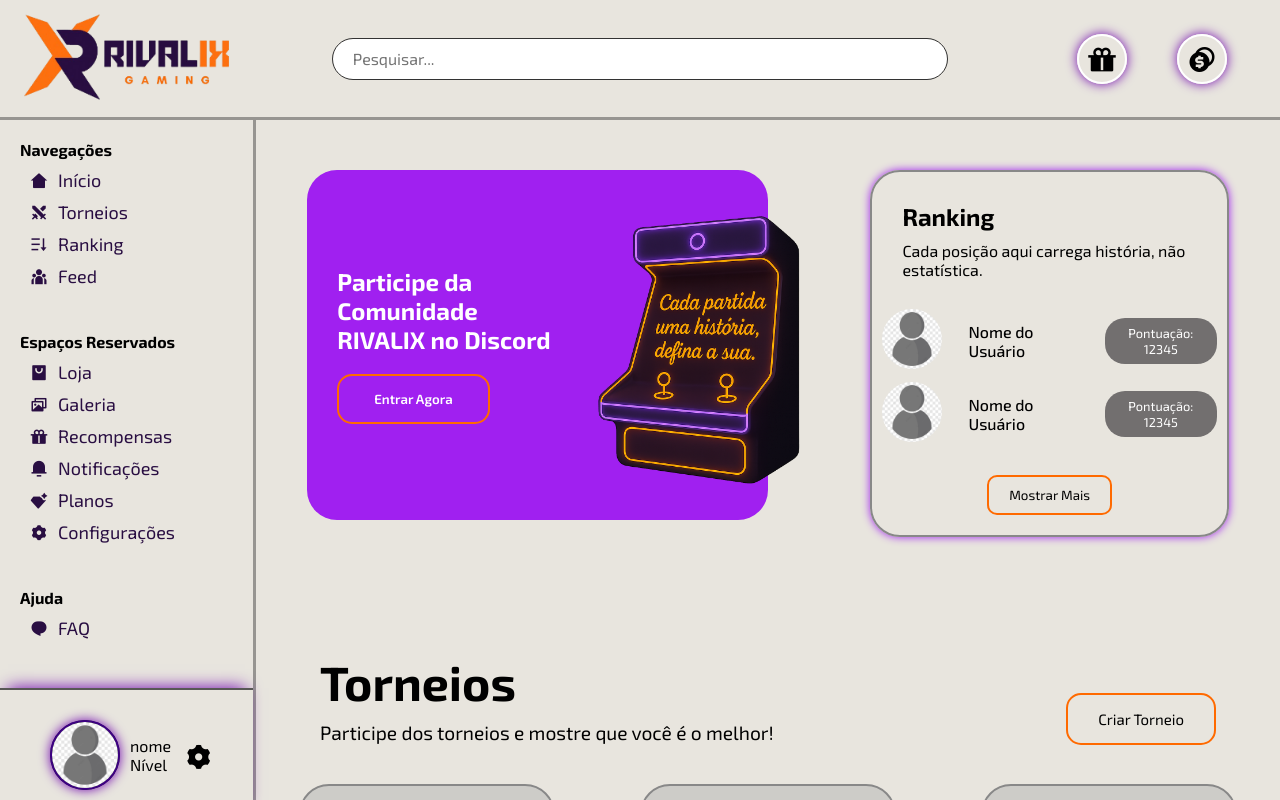
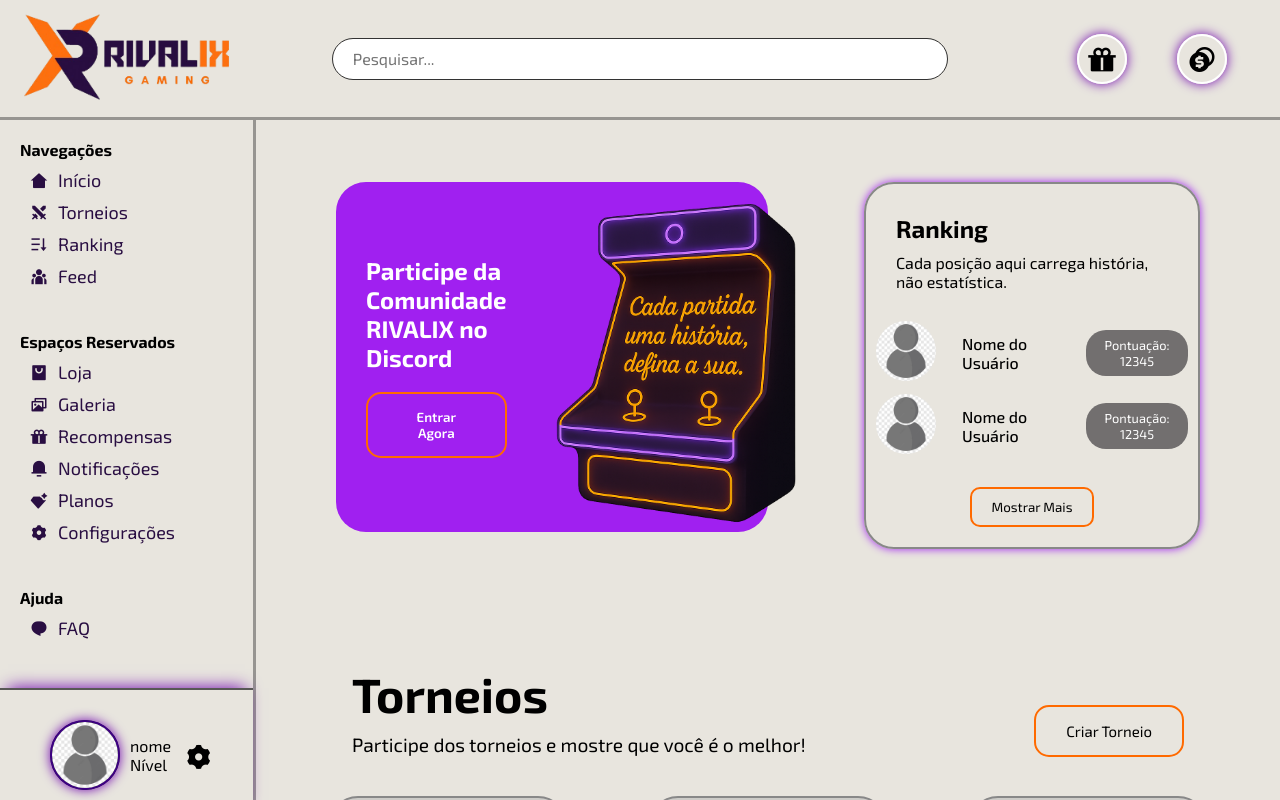
Before and after one commit to RivalixGaming/PlataformaRivalix, a React (Vite) app: page /home in a window 1280 px wide. Shown: the top 800 px of the page. Built offline with nearby package versions, Linux system fonts and the light colour scheme; grey boxes are pictures that could not be loaded.

Commit message:
Reajuste no corpo da página

```diff
--- a/src/pages/HomePage/HomePage.css
+++ b/src/pages/HomePage/HomePage.css
@@ -1,23 +1,3 @@
-body {
-  width: 100%;
-  min-height: 100%;
-}
-
-header {
-  z-index: 2;
-  left: 0;
-  top: 0;
-  position: fixed;
-  width: 100%;
-}
-
-main {
-
-  background-color: var(--bg-color);
-  margin-top: 140px;
-  margin-left: 20%;
-  width: 80%;
-}
 
 .section_um_home {
   display: flex;
@@ -61,9 +41,10 @@ main {
 
 .imagem_fliperama_home {
   z-index: 1;
-  position: absolute;
-  width: 23%;
-  right: 33%;
+  position: relative;
+  width: 90%;
+  height: 100%;
+  margin-left: 2%;
 }
 
 .container_ranking_home {
--- a/src/pages/HomePage/HomePage.jsx
+++ b/src/pages/HomePage/HomePage.jsx
@@ -10,7 +10,7 @@ export default function Home() {
       <header>
         <NavBar />
       </header>
-      <main>
+      <main className="main-content">
         <section className="section_um_home">
           <div className="container_carrossel_home">
             <div className="container_infos_carrossel_home">
```
